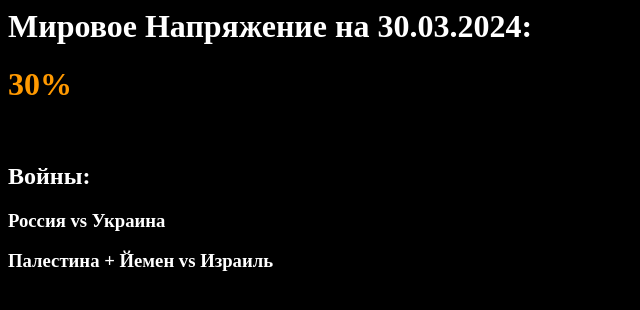
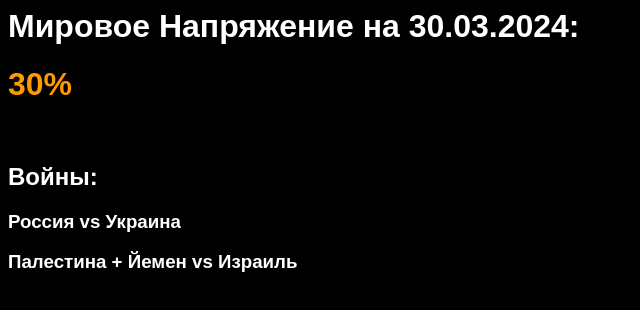
Before and after one commit to Podlodka03/Podlodka03, a plain HTML site: page mirovaya_napryazhonnost.html in a window 1280 px wide. Shown: the whole page, without its empty margins (0-640 px from the left). Drawn offline with Linux system fonts and the light colour scheme.

Commit message:
Add files via upload

```diff
--- a/mirovaya_napryazhonnost.html
+++ b/mirovaya_napryazhonnost.html
@@ -12,21 +12,25 @@
                 color: white;
                 background-color: black;
                 font-style: normal;
+                font-family: 'Arial', 'Verdana', sans-serif;
             }
             h2 {
                 color: white;
                 background-color: black;
                 font-style: normal;
+                font-family: 'Arial', 'Verdana', sans-serif;
             }
             h3 {
                 color: white;
                 background-color: black;
                 font-style: normal;
+                font-family: 'Arial', 'Verdana', sans-serif;
             }
             h4 {
                 color: white;
                 background-color: black;
                 font-style: normal;
+                font-family: 'Arial', 'Verdana', sans-serif;
             }
             .first-element1 {
                 color: rgb(255, 153, 0);
```
